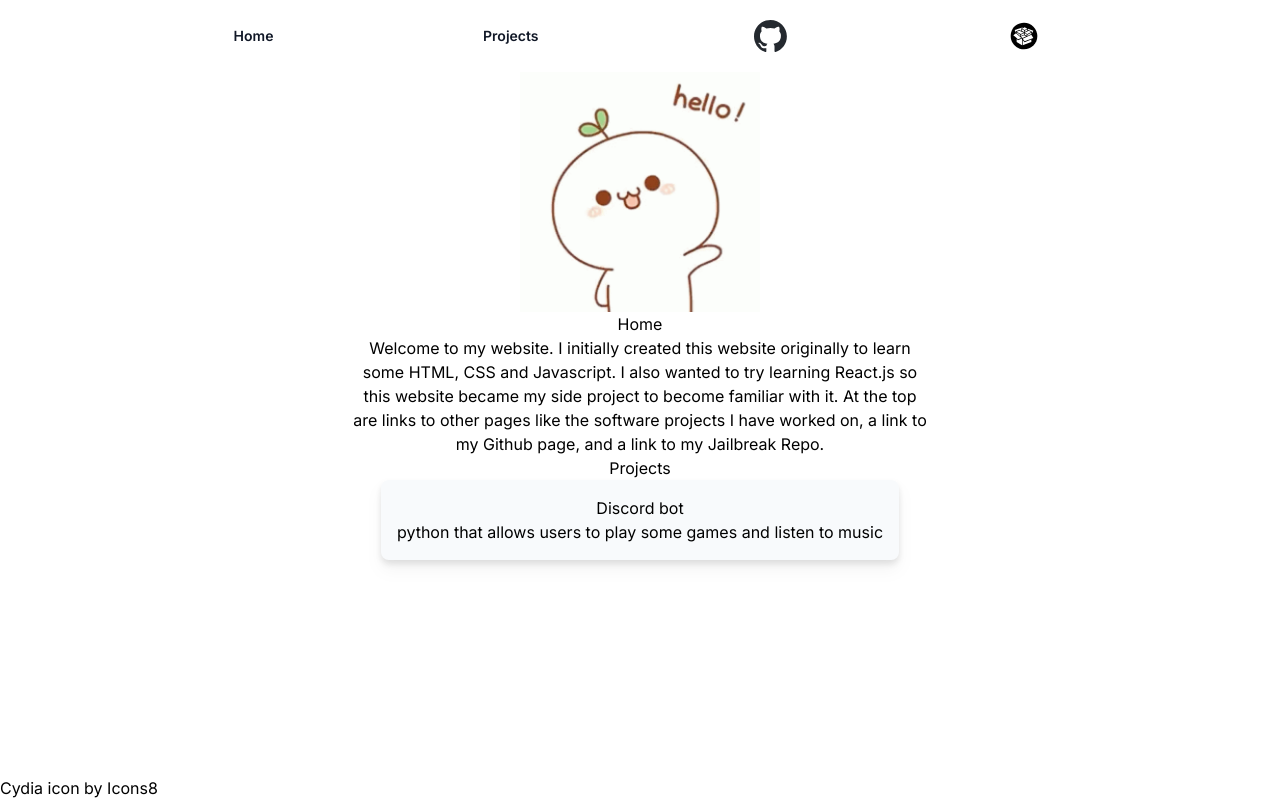
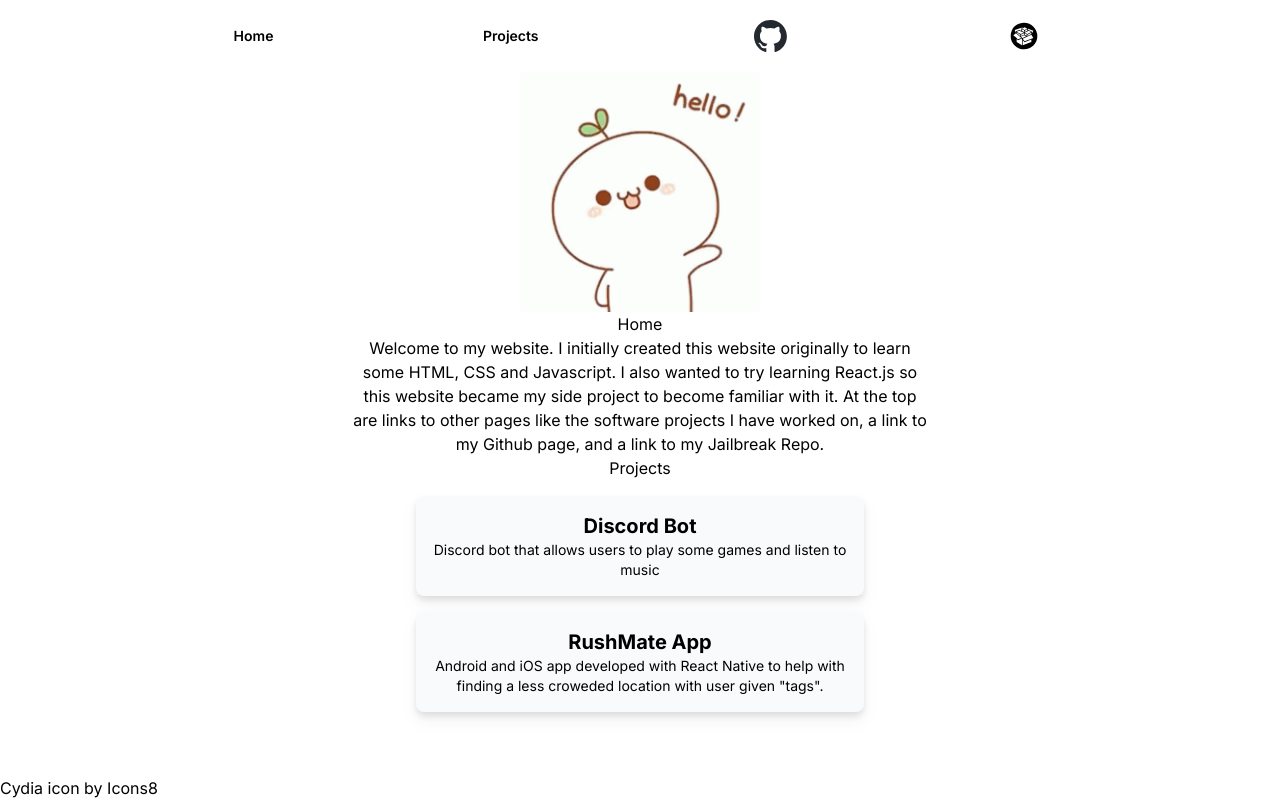
Before and after one commit to jrdn-l/website, a Next.js app: page / in a window 1280 px wide. Built offline with nearby package versions, Linux system fonts and the light colour scheme.

Commit message:
adds new component, removes unneeded dark classes

```diff
--- /dev/null
+++ b/src/components/card.tsx
@@ -0,0 +1,9 @@
+export default function Card({ setShowModal, title, description }: { setShowModal: (showModal: boolean) => void, title: string, description: string }) {
+  return (
+    <div className="drop-shadow-lg rounded-lg p-4 m-4 bg-slate-50 dark:bg-gray-800 hover:opacity-90 hover:scale-105 max-w-md max-h-60 overflow-y-scroll"
+      onClick={() => { setShowModal(true) }}>
+      <h2 className=" font-bold text-xl">{title}</h2>
+      <p className="text-sm">{description}</p>
+    </div>
+  )
+}
--- a/src/components/header.tsx
+++ b/src/components/header.tsx
@@ -5,8 +5,8 @@ export default function Header() {
   return (
     <header>
       <nav className="flex flex-center items-center justify-evenly p-6">
-        <Link className="text-sm font-semibold leading-6 text-gray-900 dark:text-white" href="/">Home</Link>
-        <Link className="text-sm font-semibold leading-6 text-gray-900 dark:text-white" href="#projects" scroll={false}>Projects</Link>
+        <Link className="text-sm font-semibold leading-6" href="/">Home</Link>
+        <Link className="text-sm font-semibold leading-6" href="#projects" scroll={false}>Projects</Link>
 
         <a rel="noopener noreferrer" target="_blank" href="https://github.com/jrdn-l" className="-m-1.5 px-3">
           <picture>
--- a/src/components/projects.tsx
+++ b/src/components/projects.tsx
@@ -2,22 +2,23 @@
 
 import { useState } from 'react';
 import Modal from './modal';
+import Card from './card';
 
 export default function Projects() {
 
   const [showModal, setShowModal] = useState(false);
+  const [showRushMateModal, setShowRushMateModal] = useState(false);
 
   const s = "This was a bot I made in my first year of univeristy. I initially started this project because my friends and I were really into another bot managed by a third-party called Pokecord. Pokecord was a bot that would occationally send messages with pokemon that you could catch. The occurance depended on the amount of messages sent that the bot could see, so I made this bot to send messages so that Pokecord would release more pokemon in our Discord server (I later found out that it didn't matter since Pokecord would only trackuser messages and not bots D: ). The bot ran using python since that was the language I was most familiar with at the time due to my first year computer science courses using python as well.In addition to python I also had to use an external library called Discord py to get the bot up and running as it was an implementation of the discord API for python. From there I also thought that having the option to stream music from youtubewould be a nice feature which lead me into the working with YoutubeDL, a youtube video downloader made with python. This project introduced me to quite a few things like async calls, coroutines, working with Ubuntu in the command line as well as SSHing into an AWS E2C."
-
+  const ss = 'This app was a project for School done with a group. Since it was written with React Native, the app works on both iOS and Android platforms. Inspired by COVID-19, this app was supposed to help users get to locations that were less busy so that they would come into contact with less people. Using the google maps API and our own sorting and recommending algorithm using the business trends and if there were other similar locations that provide the same service. It would also use the above factors to recommend places based on "Tags" which could be user defined or users could use the default tags we have included. During my time working on this project I worked on both front-end tasks and back-end tasks. For the front end I was in charge with setting up the map, location permissions and location markers (this would be like the pins you place down as well as user location) and the coding the designed Sign Up and Login page. For the backend, I had to set-up the login/registration process with MongoDB for the sign up and login pages and then link the buttons to submit a request to the restful API; I also had to modify the backend to support saving a users favourite "Tag" to the database and accessing it.'
   return (
     <div id="projects">
       <h1>Projects</h1>
       <Modal showModal={showModal} setShowModal={setShowModal} title="Discord Bot" description={s} />
+      <Modal showModal={showRushMateModal} setShowModal={setShowRushMateModal} title="RushMate App" description={ss}/>
+      <Card setShowModal={setShowModal} title="Discord Bot" description='Discord bot that allows users to play some games and listen to music'/>
+      <Card setShowModal={setShowRushMateModal} title="RushMate App" description='Android and iOS app developed with React Native to help with finding a less croweded location with user given "tags".' />
 
-      <div className="drop-shadow-lg rounded-lg p-4 bg-slate-50 dark:bg-gray-800 hover:opacity-90 hover:scale-105" onClick={() => { setShowModal(true) }}>
-        <h2>Discord bot</h2>
-        <p>python that allows users to play some games and listen to music</p>
-      </div>
     </div>
 
 
```
